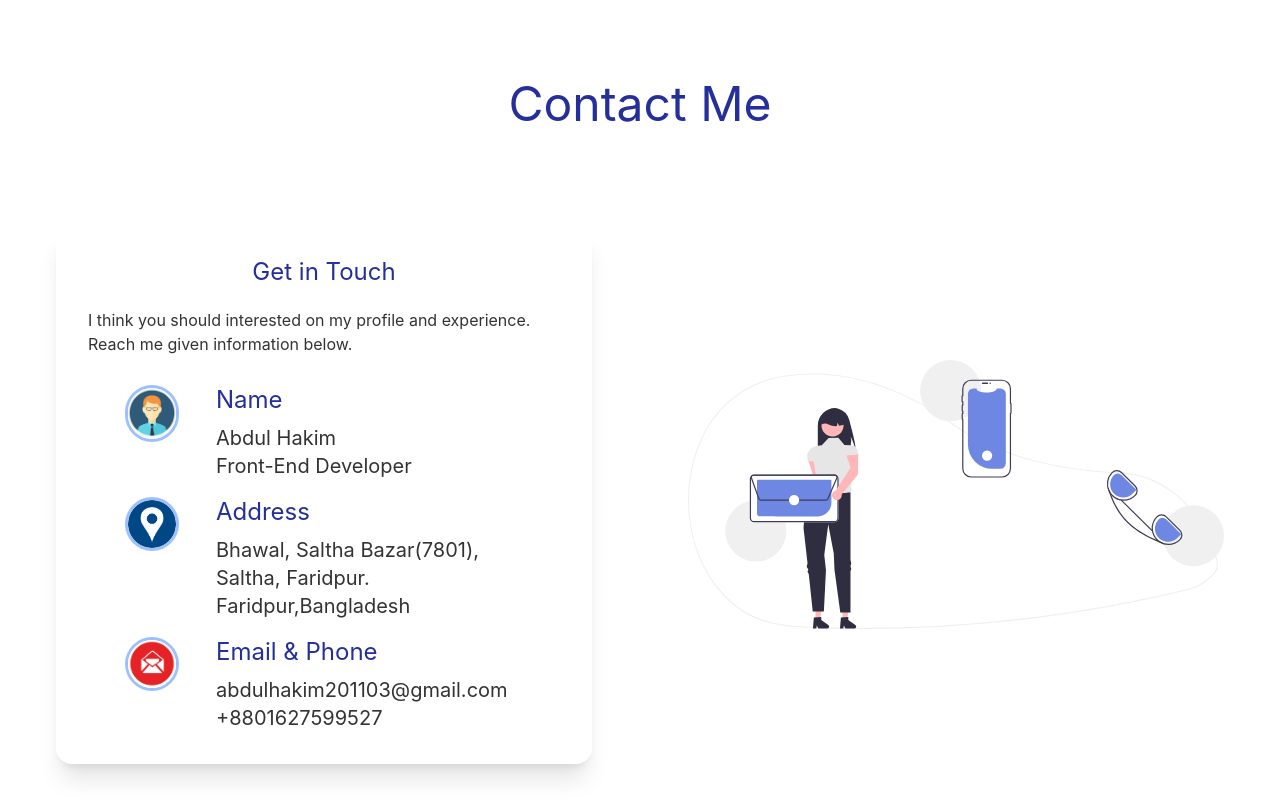
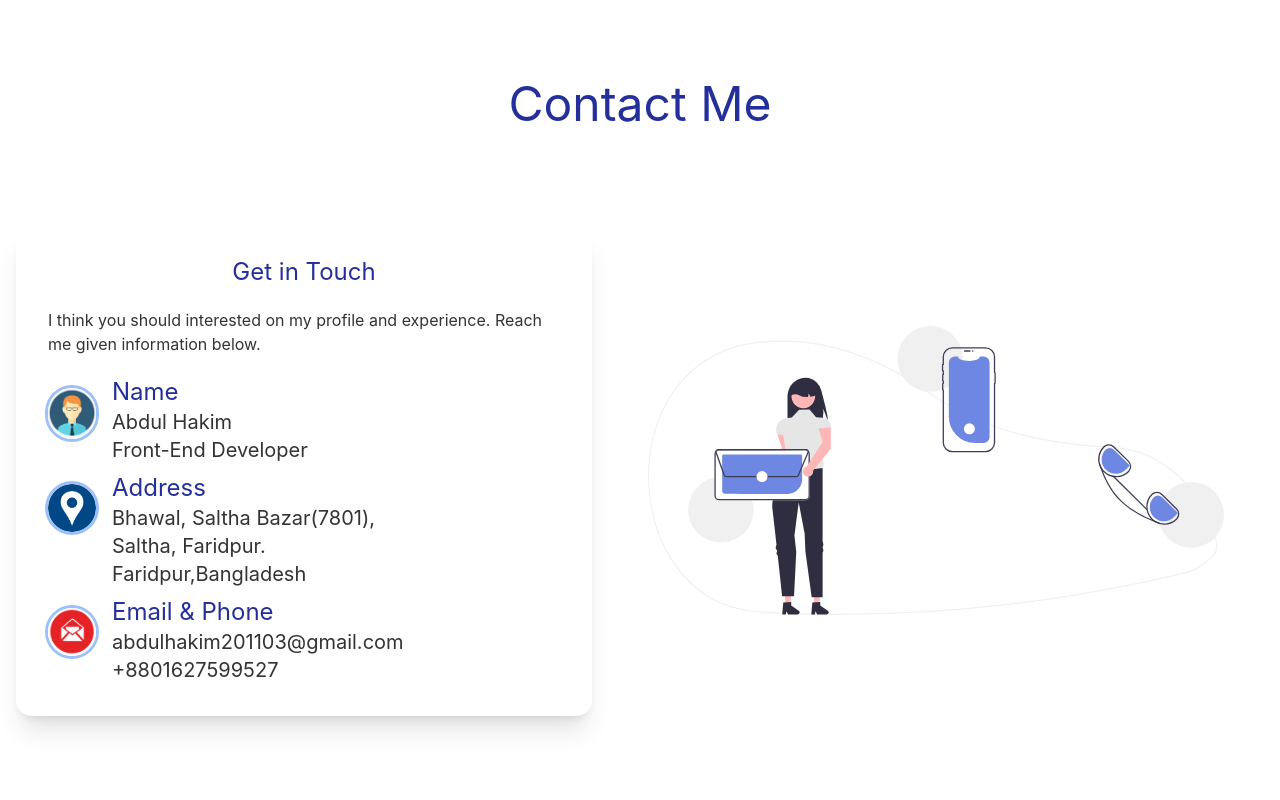
Before and after one commit to AbdulHakim201103/hakim-portfolio, a React (Create React App) app: page /home in a window 1280 px wide. Shown: the part 2777-3577 px from the top of the page. After the commit the page ends 3529 px from the top, so only its background shows below. Built offline with nearby package versions, Linux system fonts and the light colour scheme; no server answers.

Commit message:
contact me

```diff
--- a/src/Pagas/Home/ContactMe/ContactMe.js
+++ b/src/Pagas/Home/ContactMe/ContactMe.js
@@ -12,10 +12,10 @@ const ContactMe = () => {
           <h1 className="my-20 text-5xl text-center text-primary">Contact Me</h1>
           <div class="hero ">
             <div class="hero-content flex-col  lg:flex-row-reverse">
-              <div className="lg:w-6/12 w-8/12 mx-10">
+              <div className="w-6/12  mx-10">
                 <img src={contact_us} class="" alt="" />
               </div>
-              <div className="lg:w-6/12 w-8/12 mx-10">
+              <div className="lg:w-6/12 ">
                 <div className="card bg-base-100 shadow-xl">
                   <div className="card-body">
                     <h1 className="text-2xl text-center text-primary">Get in Touch</h1>
@@ -23,13 +23,13 @@ const ContactMe = () => {
                     <div className="flex">
                       <div>
                         <img
-                          className="rounded-full my-3 ring ring-offset-base-100 ring-offse w-12 mx-10"
+                          className="rounded-full my-3 ring ring-offset-base-100 ring-offse w-12 "
                           src={admin}
                           alt=""
                         />
                       </div>
-                      <div>
-                        <h2 className="text-2xl text-primary my-2">Name</h2>
+                      <div className="mx-4">
+                        <h2 className="text-2xl text-primary">Name</h2>
                         <p className="text-xl">Abdul Hakim</p>
                         <p className="text-xl">Front-End Developer</p>
                       </div>
@@ -37,13 +37,13 @@ const ContactMe = () => {
                     <div className="flex">
                       <div>
                         <img
-                          className="rounded-full my-3 ring ring-offset-base-100 ring-offse w-12 mx-10"
+                          className="rounded-full my-3 ring ring-offset-base-100 ring-offse w-12"
                           src={address}
                           alt=""
                         />
                       </div>
-                      <div>
-                        <h2 className="text-2xl text-primary my-2">Address</h2>
+                      <div className="mx-4">
+                        <h2 className="text-2xl text-primary">Address</h2>
                         <p className="text-xl">Bhawal, Saltha Bazar(7801),</p>
                         <p className="text-xl">Saltha, Faridpur.</p>
                         <p className="text-xl">Faridpur,Bangladesh</p>
@@ -52,13 +52,13 @@ const ContactMe = () => {
                     <div className="flex">
                       <div>
                         <img
-                          className="rounded-full my-3 ring ring-offset-base-100 ring-offse w-12 mx-10"
+                          className="rounded-full my-3 ring ring-offset-base-100 ring-offse w-12"
                           src={emailAddress}
                           alt=""
                         />
                       </div>
-                      <div>
-                        <h2 className="text-2xl text-primary my-2">Email & Phone</h2>
+                      <div className="mx-4">
+                        <h2 className="text-2xl text-primary">Email & Phone</h2>
                         <p className="text-xl ">abdulhakim201103@gmail.com</p>
                         <p className="text-xl">+8801627599527</p>
                       </div>
--- a/src/Pagas/Home/MySkills/MySkills.js
+++ b/src/Pagas/Home/MySkills/MySkills.js
@@ -8,10 +8,10 @@ const MySkills = () => {
         <h3 className="my-20 text-5xl text-center text-primary">My Skills</h3>
         <div class="hero my-20">
           <div class="hero-content flex-col lg:flex-row">
-            <div className="lg:w-6/12 w-8/12 mx-10">
+            <div className="lg:w-6/12 w-full mx-10">
               <img src={skills} class="" alt="" />
             </div>
-            <div className="lg:w-6/12 w-8/12 mx-10">
+            <div className="lg:w-6/12 w-full mx-10">
               <div className="card bg-base-100 shadow-xl flex justify-center mx-auto">
                 <div className="card-body mx-auto">
                   <h1>HTML</h1>
```
